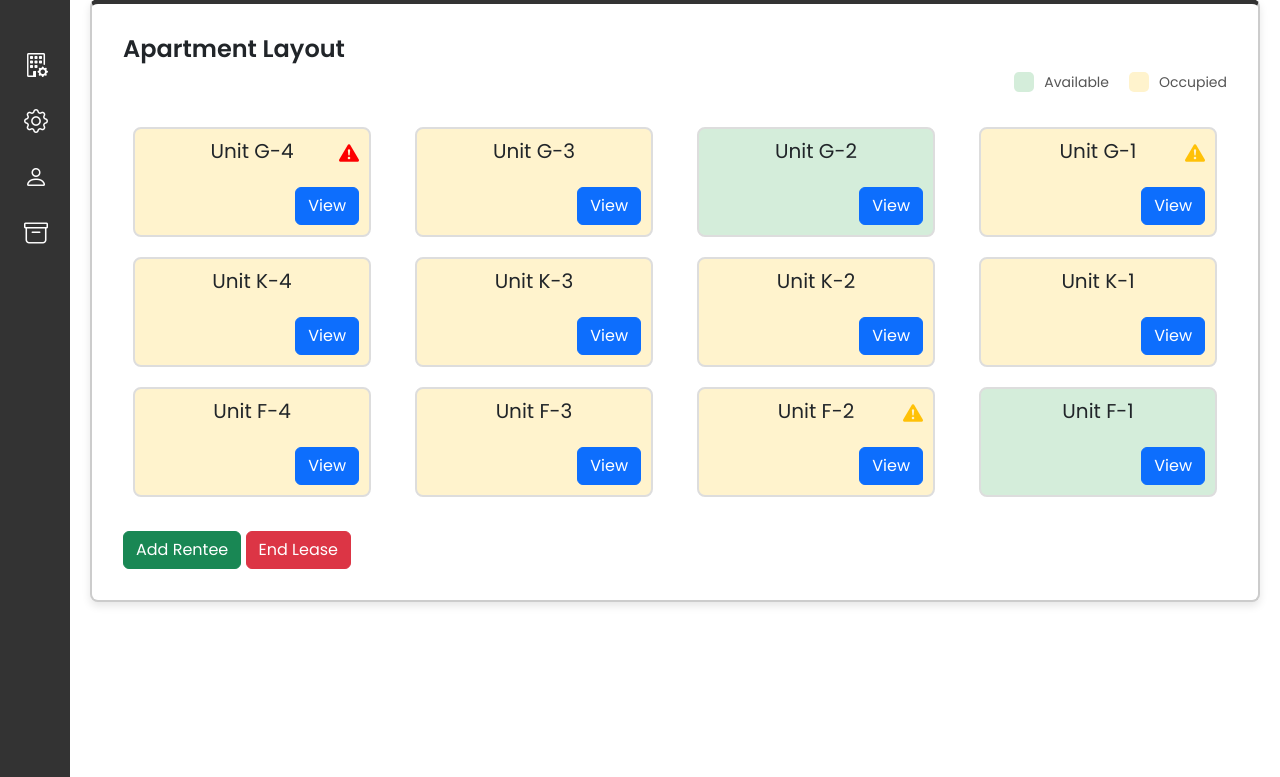
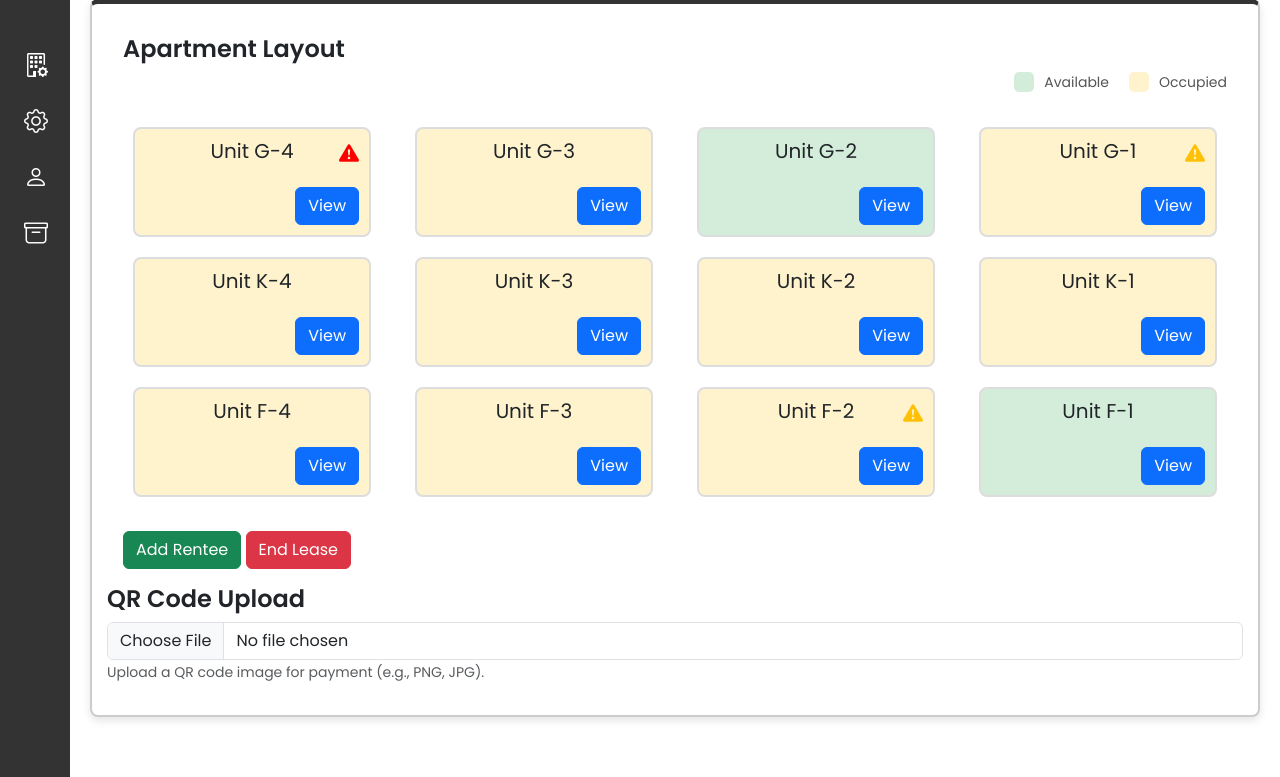
Before and after one commit to Ririin-28/RentAp, a PHP site: page /manager_apartment_management.php in a window 1280 px wide. Shown: the part 111-888 px from the top of the page. Run offline with PHP 8.4, Linux system fonts and the light colour scheme; some libraries are stand-ins or nearby versions.

Commit message:
Updated hapon 03/27/25

```diff
--- a/manager/manager_apartment_management.php
+++ b/manager/manager_apartment_management.php
@@ -294,6 +294,13 @@
                                 <button type="button" class="btn btn-danger" data-bs-toggle="modal"
                                     data-bs-target="#endLeaseModal">End Lease</button>
                             </div>
+                            <!-- QR Code Upload Section -->
+                            <h4 class="card-title"><strong>QR Code Upload</strong></h4>
+                            <div class="mb-3">
+                                <input type="file" class="form-control" id="qrCodeUpload" accept="image/*" required>
+                                <small class="form-text text-muted">Upload a QR code image for payment (e.g., PNG,
+                                    JPG).</small>
+                            </div>
                         </div>
                     </div>
                 </div>
--- a/rentee/rentee_unit.php
+++ b/rentee/rentee_unit.php
@@ -38,7 +38,7 @@
                                                 <strong class="text-primary">March 15, 2025</strong>
                                             </p>
                                             <p class="mb-0">Payment Status:
-                                                <span class="badge bg-primary">Pending</span>
+                                                <span class="badge bg-warning">Pending</span>
                                             </p>
                                         </div>
                                     </div>
```
